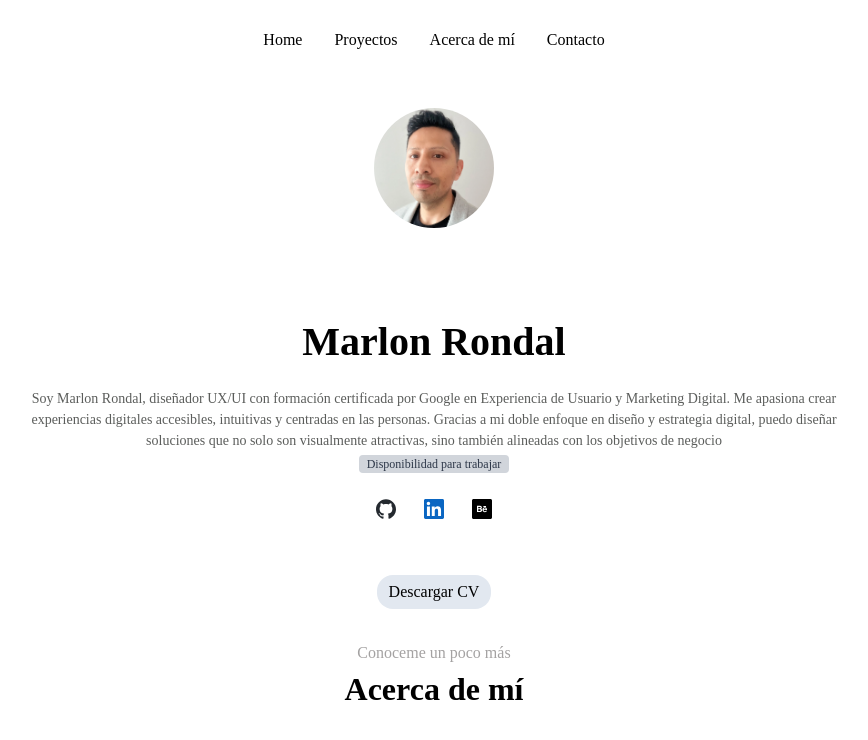
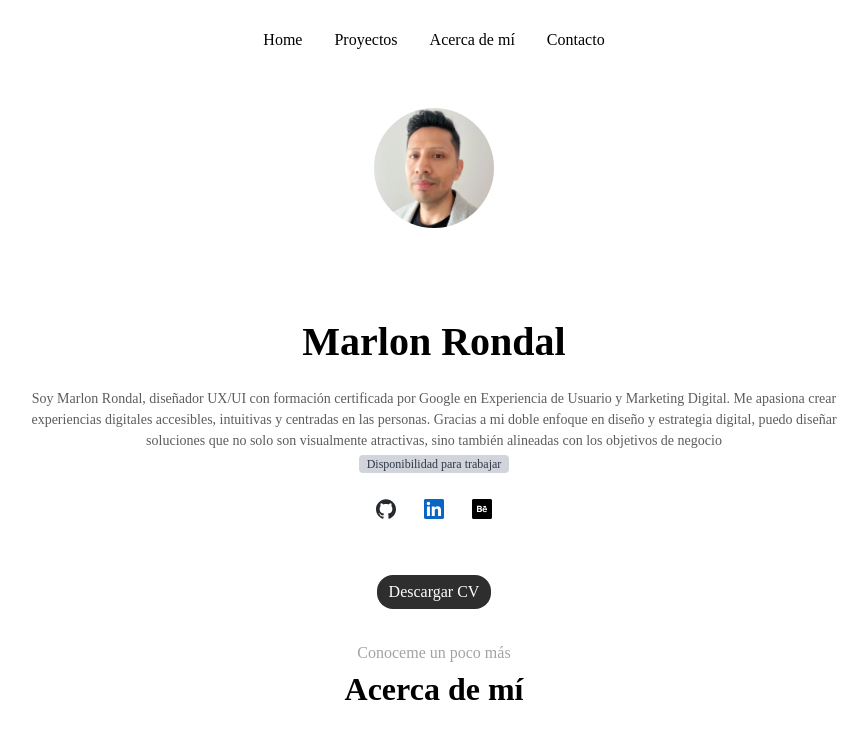
Before and after one commit to marlonrondal/Marlon-Rondal-portfolio, an Astro site: page / in a window 1280 px wide. Shown: the top 740 px of the page, without its empty margins (206-1074 px from the left). Built offline with nearby package versions, Linux system fonts and the light colour scheme; Astro itself is replaced by a stand-in of ours.

Commit message:
Update changes

```diff
--- a/src/styles/hero.css
+++ b/src/styles/hero.css
@@ -95,7 +95,7 @@
     display: flex;
     justify-content: center;
 
-    background-color: #e2e8f0;
+    background-color: #2e2e2f;
     border-radius: 1rem;
     padding: 0.3rem 0.7rem;
     transition: background-color 0.3s ease;
@@ -107,7 +107,7 @@
 
   .cv-button a {
     text-decoration: none;
-    color: inherit;
+    color: #fff;
   }
 
 
```
